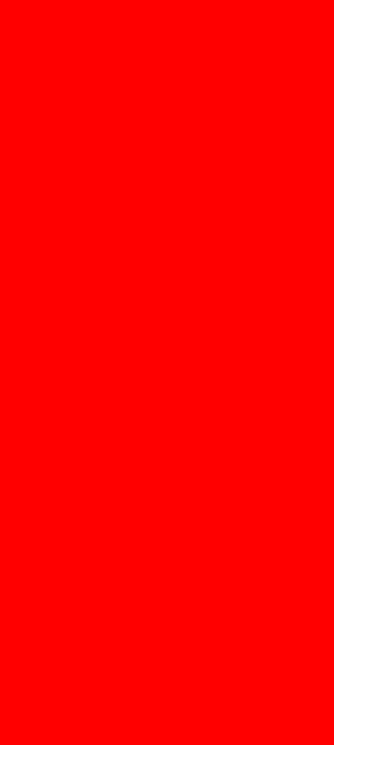
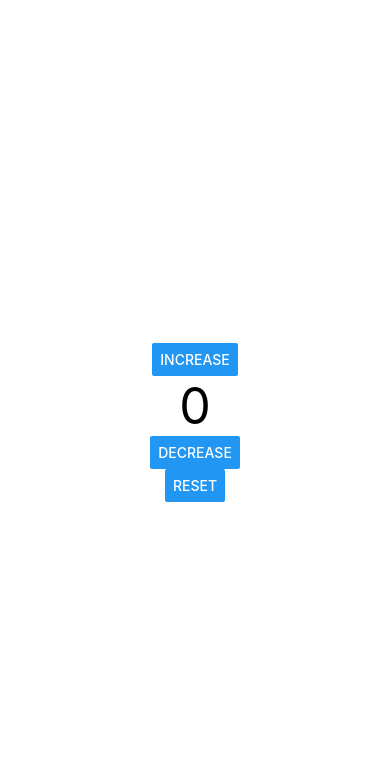
Before and after one commit to deep-t4run/ReactNativeDevelopment, a React Native app in the folder FirstApp/: screen / in a window 390 px wide. Shown: the top 784 px of the page. Built offline with nearby package versions, Linux system fonts and the light colour scheme.

Commit message:
Learnt about useState hook

```diff
--- a/FirstApp/App.tsx
+++ b/FirstApp/App.tsx
@@ -1,21 +1,30 @@
-import { View } from "react-native";
-import { scale, verticalScale, s, vs } from "react-native-size-matters";
+import { useState } from "react";
+import { Button, View, Text } from "react-native";
 
 export default function App() {
+  const [state, setState] = useState(0);
+
+  const increaseValue = () => {
+    setState(state + 1);
+  };
+
+  const decreaseValue = () => setState(state - 1);
+
+  const resetValue = () => setState(0);
+
   return (
     <View
       style={{
-        backgroundColor: "#fff",
+        backgroundColor: "#white",
         flex: 1,
+        justifyContent: "center",
+        alignItems: "center",
       }}
     >
-      <View
-        style={{
-          backgroundColor: "red",
-          width: s(300),
-          height: vs(600),
-        }}
-      ></View>
+      <Button title="Increase" onPress={increaseValue} />
+      <Text style={{ fontSize: 50 }}>{state}</Text>
+      <Button title="Decrease" onPress={decreaseValue} />
+      <Button title="Reset" onPress={resetValue} />
     </View>
   );
 }
```
